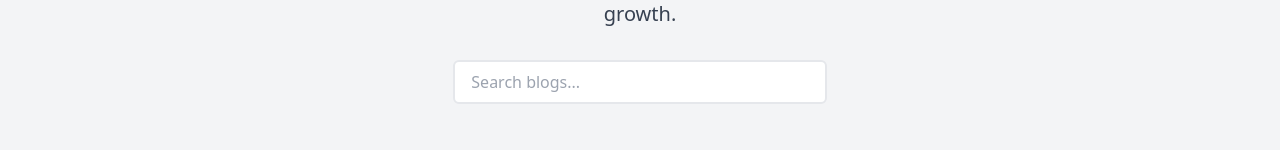
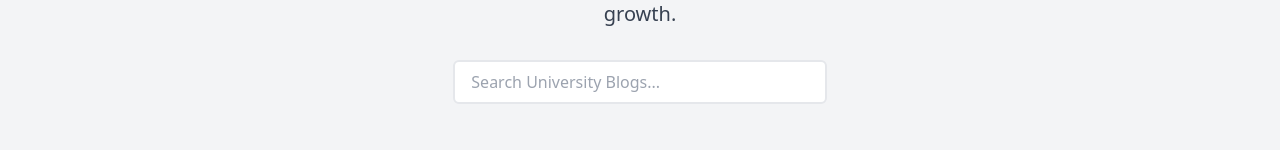
Before and after one commit to CompanyWork2025/blog-website, a React (Vite) app: page /universities in a window 1280 px wide. Shown: the part 232-382 px from the top of the page. Built offline with nearby package versions, Linux system fonts and the light colour scheme.

Commit message:
placeholder changed

```diff
--- a/src/pages/University.jsx
+++ b/src/pages/University.jsx
@@ -313,7 +313,7 @@ function University() {
           {/* Search Bar */}
           <input
             type="text"
-            placeholder="Search blogs..."
+            placeholder="Search University Blogs..."
             className="px-4 py-2 w-80 lg:w-1/3 border border-2 rounded-md"
             value={searchTerm}
             onChange={(e) => setSearchTerm(e.target.value)}
```
